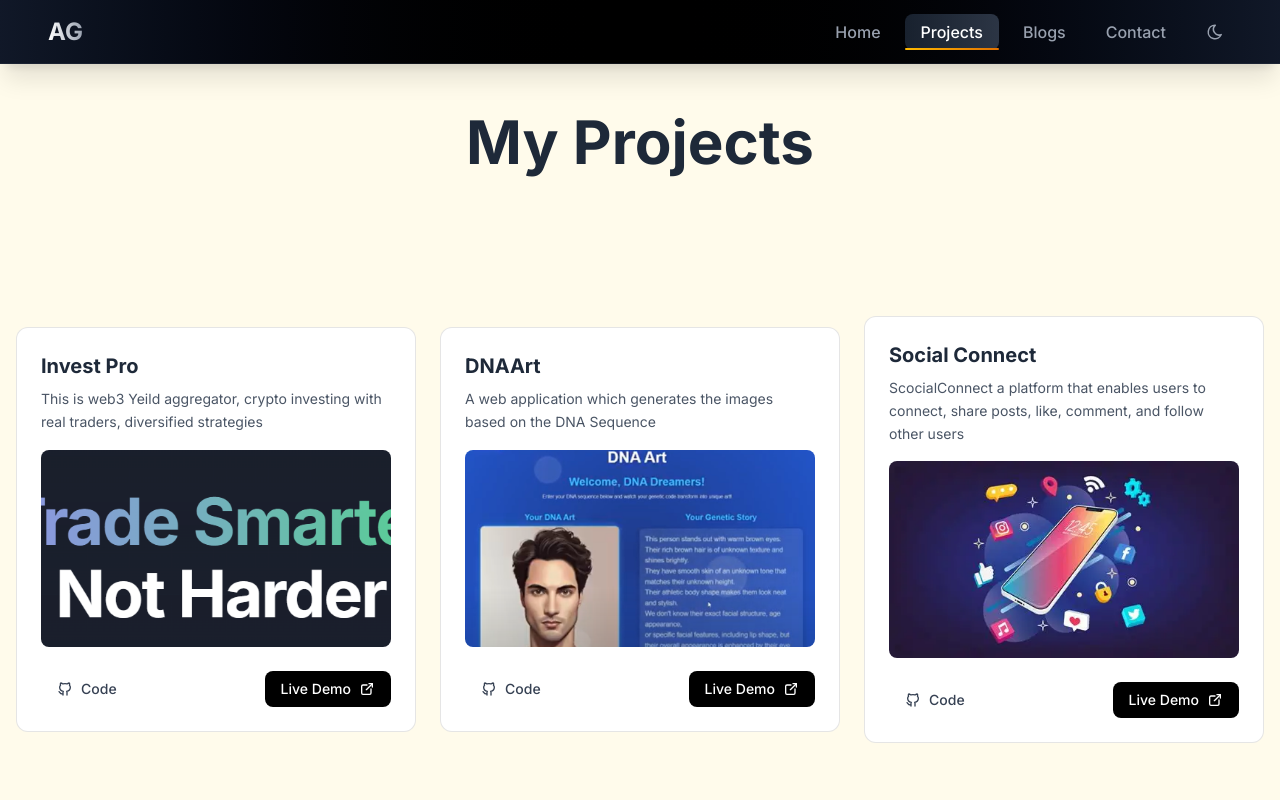
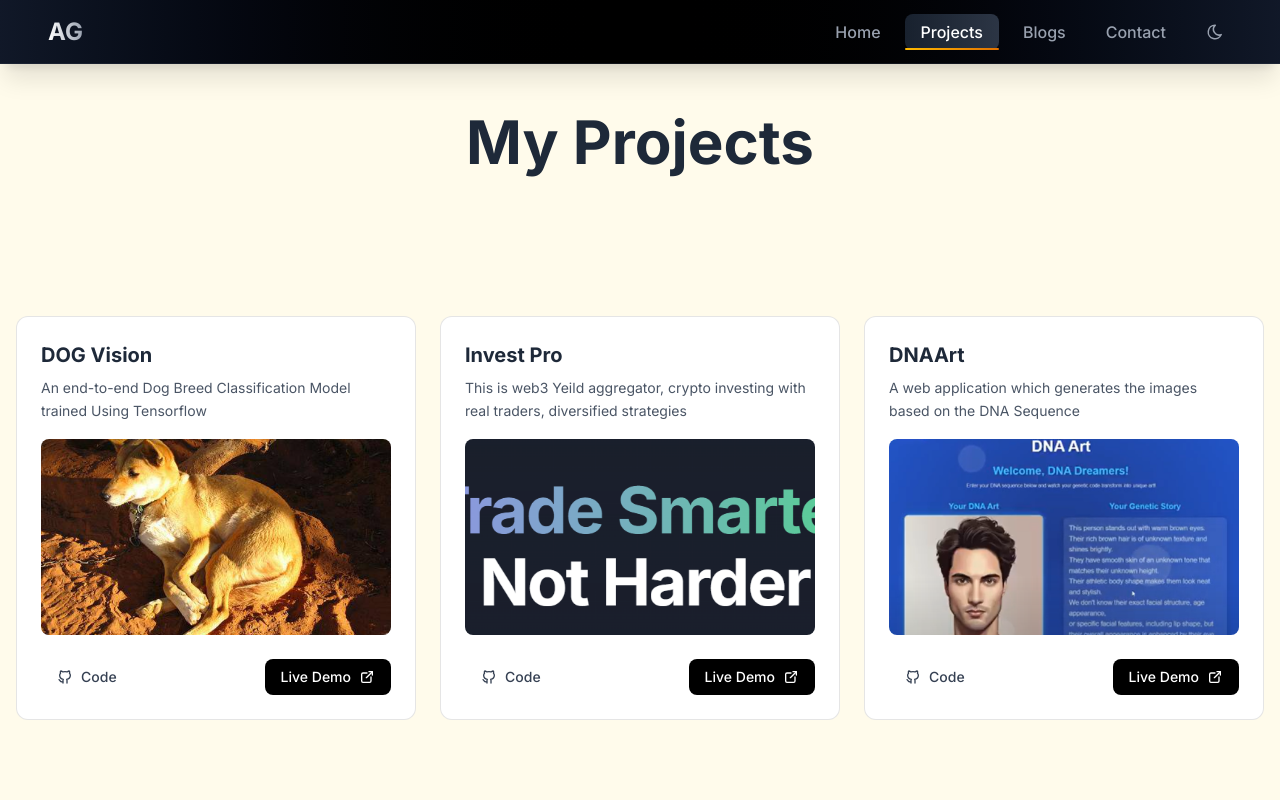
Before and after one commit to AishGg/ash-portfolio, a Next.js app: page /projects in a window 1280 px wide. Shown: the top 800 px of the page. Built offline with nearby package versions, Linux system fonts and the light colour scheme.

Commit message:
new project added and remove files

```diff
--- a/src/components/Projects.jsx
+++ b/src/components/Projects.jsx
@@ -5,6 +5,13 @@
 
 export const Projects = () => {
     const projects = [
+        {
+            title: "DOG Vision",
+            des: "An end-to-end Dog Breed Classification Model trained Using Tensorflow",
+            img: "/images/dog.png",
+            github: "https://colab.research.google.com/drive/1lkQPzqYX14J7RzqK85oQXwCiddE_dzRg?usp=sharing  ",
+            live:"https://colab.research.google.com/drive/1lkQPzqYX14J7RzqK85oQXwCiddE_dzRg?usp=sharing"
+        },
         {
             title: "Invest Pro",
             des: "This is web3 Yeild aggregator, crypto investing with real traders, diversified strategies",
```
Also changed, not shown: public/images/dog.png (added), 1 other file (tests, documents, lock files or other folders).
